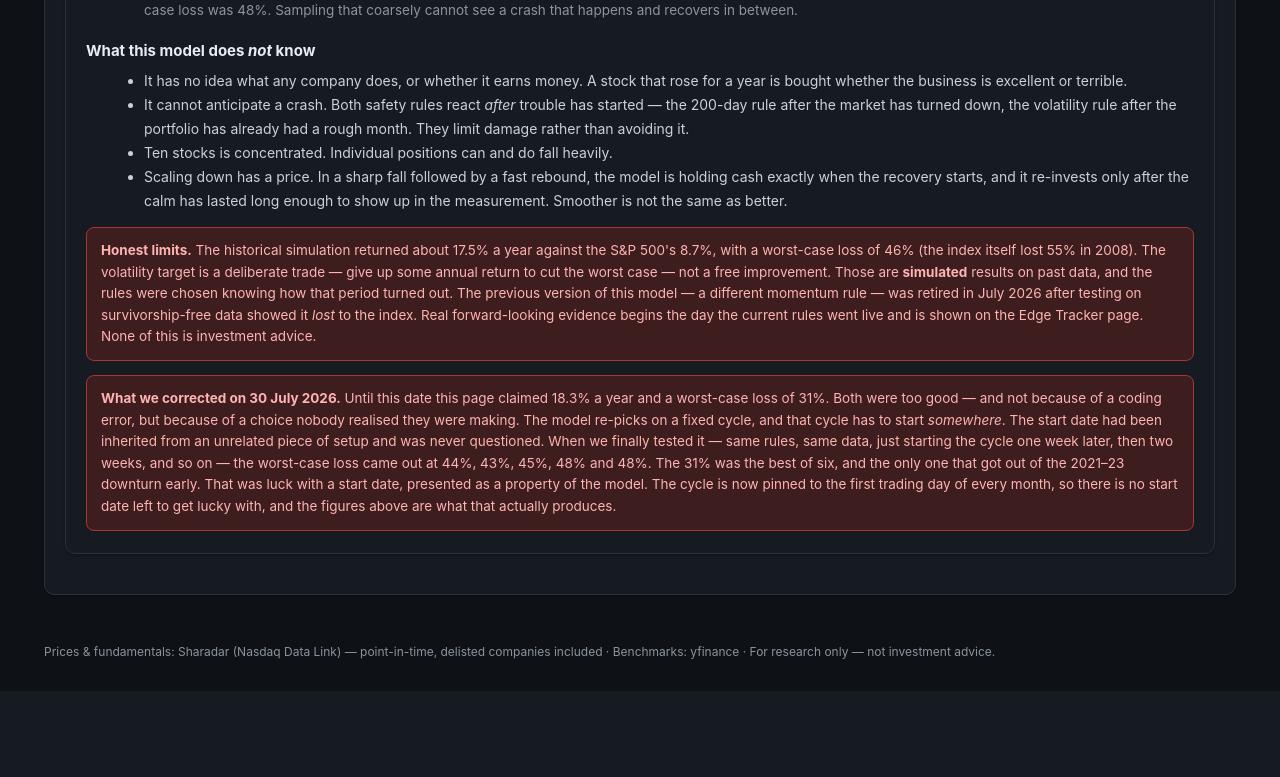
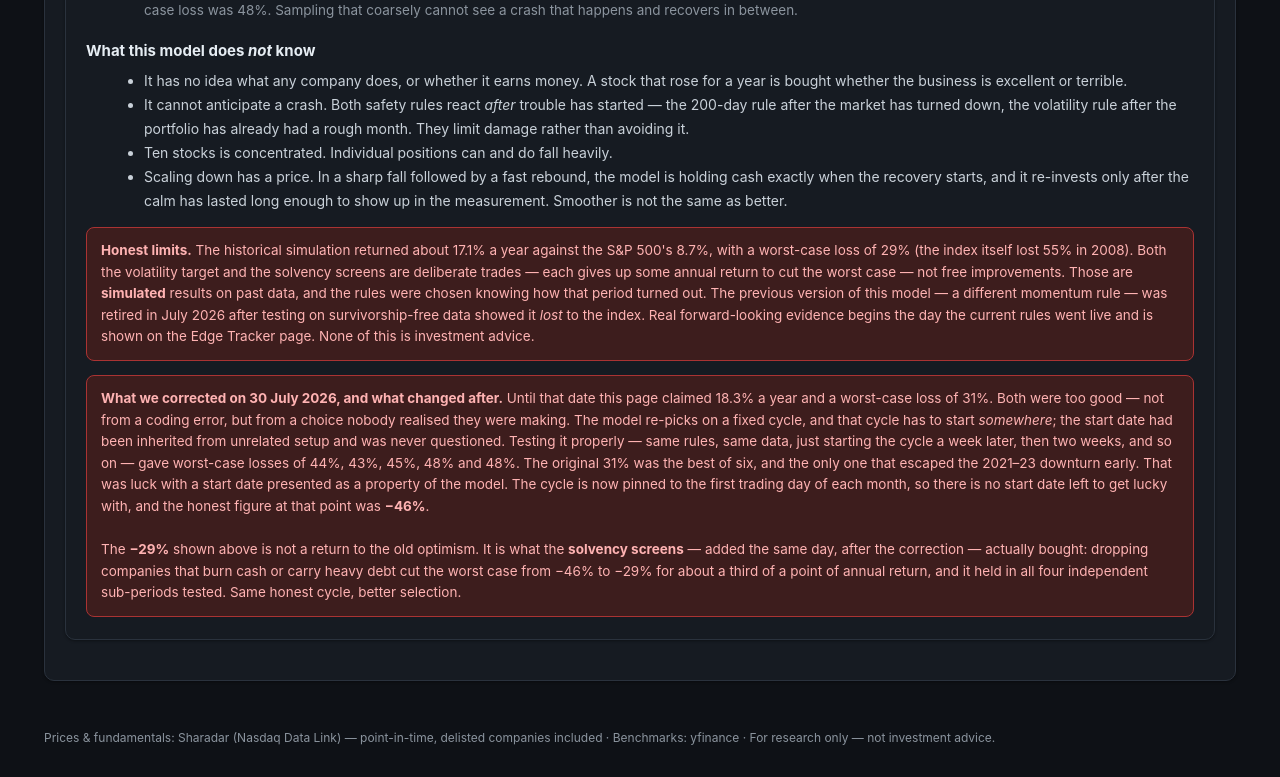
Before and after one commit to Tstansberry81/quantmodel, a Flask app: page /model in a window 1280 px wide. Shown: the part 3913-4690 px from the top of the page. Before the commit the page ends 4572 px from the top, so only its background shows below. Run offline with Flask 3, Linux system fonts and the light colour scheme; data that the repository does not hold is empty.

Commit message:
Frontend audit: the model page still quoted v4, contradicting the backtest page
THE REAL FIND. model.html's "Honest limits" box read "about 17.5% a year ...
worst-case loss of 46%" — the v4 numbers. v5 is 17.1% / -28.6%, which is what
/edge has been showing. Two pages disagreeing about the same model, with the
frightening number on the stale one. I updated MODEL_STATUS and README when v5
shipped and missed this box.

Worse, the correction box directly beneath explains that a -31% claim "was too
good" and the truth was -46% — while the page now legitimately shows -29%. Read
together they were incoherent: it looked like we had walked the number back to
roughly where we admitted it should not have been.

Rewritten so the two facts sit in sequence rather than in conflict: the -31%
was phase luck and the honest figure at that moment was -46%; the -29% is what
the SOLVENCY SCREENS bought afterwards, for about a third of a point of CAGR,
holding in all four sub-periods. Same honest cycle, better selection.

Also: the window note printed "329 rebalances · 1999-01-05 → 2026-07-01" under a
header promising rebalances are always the first trading day. The END is a
rebalance date; the START is just where the window slice begins. Now labelled
"curve 1999-01-05 → 2026-07-01" so the two are not confused.

Verified by rendering the pages, not by grepping: chat markup gone, spec row
carries the solvency screens, caveat block reports the corrected position stats
(-71/-57/-49%, 0.6% of positions), tracker's MODEL_STATUS names the screens.

Co-Authored-By: Claude <noreply@anthropic.com>

```diff
--- a/static/js/edge.js
+++ b/static/js/edge.js
@@ -34,7 +34,11 @@ async function run(){
     status.style.display='none';
     document.getElementById('app').style.display='block';
     const note=document.getElementById('windownote');
-    if(note) note.textContent=`${d.n_rebalances} rebalances · ${(d.period||[]).join(' → ')}`;
+    // "curve", not a bare date range. The END is a rebalance date but the START
+    // is just where the window slice begins (N trading days back), so printing
+    // them together read as though both were rebalance dates — under a header
+    // that promises rebalances are always the first trading day.
+    if(note) note.textContent=`${d.n_rebalances} rebalances · curve ${(d.period||[]).join(' → ')}`;
   }catch(e){ status.className='err'; status.textContent='Request failed: '+e; }
 }
 
--- a/templates/model.html
+++ b/templates/model.html
@@ -212,28 +212,34 @@ two <b>fundamental screens</b> decide which companies are eligible to be ranked
   </ul>
 
   <div class="warn">
-    <b>Honest limits.</b> The historical simulation returned about 17.5% a year against the S&amp;P 500's
-    8.7%, with a worst-case loss of 46% (the index itself lost 55% in 2008). The volatility target is a
-    deliberate trade — give up some annual return to cut the worst case — not a free improvement. Those
-    are <b>simulated</b> results on past data, and the rules were chosen knowing how that period turned
-    out. The previous version of this model — a different momentum rule — was retired in July 2026 after
+    <b>Honest limits.</b> The historical simulation returned about 17.1% a year against the S&amp;P 500's
+    8.7%, with a worst-case loss of 29% (the index itself lost 55% in 2008). Both the volatility target
+    and the solvency screens are deliberate trades — each gives up some annual return to cut the worst
+    case — not free improvements. Those are <b>simulated</b> results on past data, and the rules were
+    chosen knowing how that period turned out. The previous version of this model — a different momentum rule — was retired in July 2026 after
     testing on survivorship-free data showed it <em>lost</em> to the index. Real forward-looking evidence
     begins the day the current rules went live and is shown on the Edge Tracker page. None of this is
     investment advice.
   </div>
 
   <div class="warn">
-    <b>What we corrected on 30 July 2026.</b> Until this date this page claimed 18.3% a year and a
-    worst-case loss of 31%. Both were too good — and not because of a coding error, but because of a
-    choice nobody realised they were making. The model re-picks on a fixed cycle, and that cycle has to
-    start <em>somewhere</em>. The start date had been inherited from an unrelated piece of setup and was
-    never questioned. When we finally tested it — same rules, same data, just starting the cycle one
-    week later, then two weeks, and so on — the worst-case loss came out at 44%, 43%, 45%, 48% and 48%.
-    The 31% was the best of six, and the only one that got out of the 2021–23 downturn early. That was
-    luck with a start date, presented as a property of the model. The cycle is now pinned to the first
-    trading day of every month, so there is no start date left to get lucky with, and the figures above
-    are what that actually produces.
-</div>
+    <b>What we corrected on 30 July 2026, and what changed after.</b> Until that date this page
+    claimed 18.3% a year and a worst-case loss of 31%. Both were too good — not from a coding error, but
+    from a choice nobody realised they were making. The model re-picks on a fixed cycle, and that cycle
+    has to start <em>somewhere</em>; the start date had been inherited from unrelated setup and was never
+    questioned. Testing it properly — same rules, same data, just starting the cycle a week later, then
+    two weeks, and so on — gave worst-case losses of 44%, 43%, 45%, 48% and 48%. The original 31% was the
+    best of six, and the only one that escaped the 2021–23 downturn early. That was luck with a start
+    date presented as a property of the model. The cycle is now pinned to the first trading day of each
+    month, so there is no start date left to get lucky with, and the honest figure at that point was
+    <b>−46%</b>.
+    <br><br>
+    The <b>−29%</b> shown above is not a return to the old optimism. It is what the
+    <b>solvency screens</b> — added the same day, after the correction — actually bought: dropping
+    companies that burn cash or carry heavy debt cut the worst case from −46% to −29% for about a third
+    of a point of annual return, and it held in all four independent sub-periods tested. Same honest
+    cycle, better selection.
+  </div>
 {% endblock %}
 {% block scripts %}
 <script src="https://cdn.jsdelivr.net/npm/katex@0.16.9/dist/katex.min.js" crossorigin="anonymous"></script>
```
